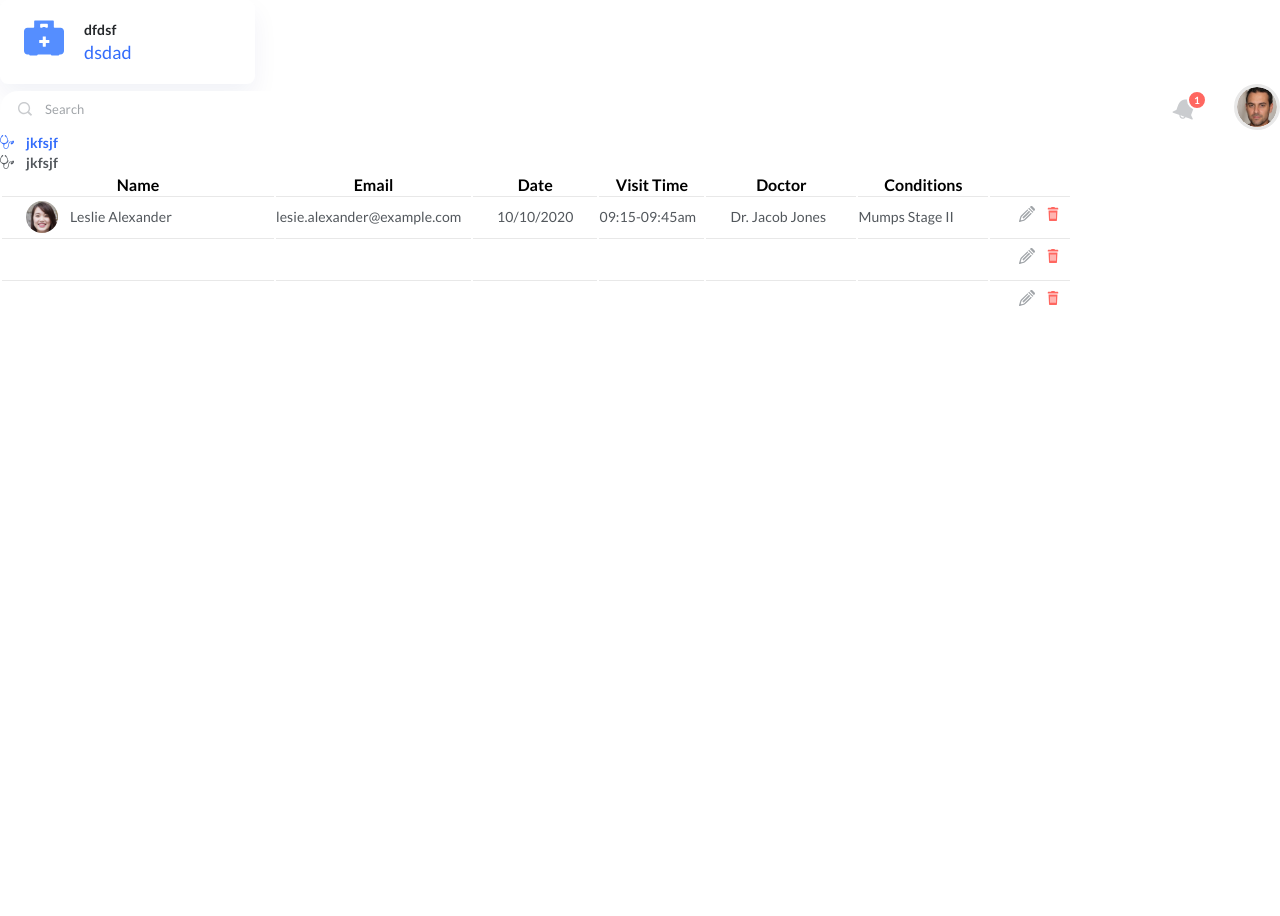
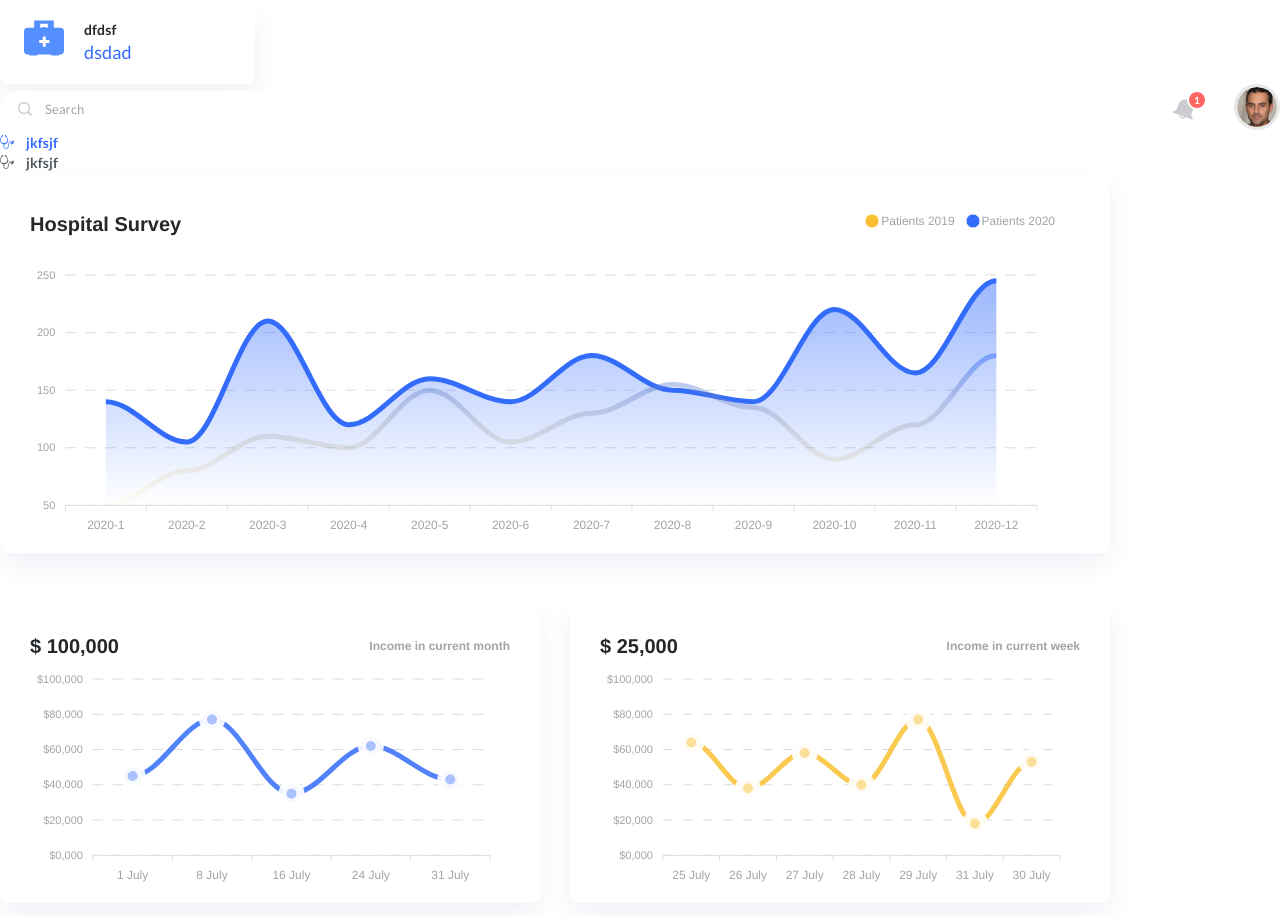
Before and after one commit to alyonavolk/healthcare, a React (Create React App) app: page / in a window 1280 px wide. Before the commit the page ends 800 px from the top, so only its background shows below. Built offline with nearby package versions, Linux system fonts and the light colour scheme.

Commit message:
Создание графиков с помощью библиотеки ApexChart

```diff
--- a/package.json
+++ b/package.json
@@ -6,8 +6,10 @@
     "@testing-library/jest-dom": "^5.16.5",
     "@testing-library/react": "^13.4.0",
     "@testing-library/user-event": "^13.5.0",
+    "apexcharts": "^3.36.3",
     "classnames": "^2.3.2",
     "react": "^18.2.0",
+    "react-apexcharts": "^1.4.0",
     "react-dom": "^18.2.0",
     "react-router-dom": "^5.3.3",
     "react-scripts": "5.0.1",
--- /dev/null
+++ b/src/components/Dashboard/Dashboard.js
@@ -0,0 +1,31 @@
+import React from 'react';
+import './Dashboard.scss';
+import MoneyChart from '../UI/moneyChart/moneyChart';
+import SurveyChart from '../UI/surveyChart/surveyChart';
+
+const Dashboard = () => {
+    const dataMonth = [45, 77, 35, 62, 43];
+    const xMonth = ['1 July', '8 July', '16 July', '24 July', '31 July'];
+    const dataWeek = [64, 38, 58, 40, 77, 18, 53];
+    const xWeek = ['25 July', '26 July', '27 July', '28 July', '29 July', '31 July', '30 July'];
+
+    return (
+        <div className='dashboard'>
+            <div className='dashboard__chart'>
+                <div className='dashboard__chart_up'>
+                    <SurveyChart/>
+                </div>
+                <div className='dashboard__chart_down'>
+                    <MoneyChart data={dataMonth} xCategories={xMonth}
+                    title='$ 100,000' subtitle='Income in current month'
+                    optColor='#336CFB' markColor='#A9C1FD' />
+                    <MoneyChart data={dataWeek} xCategories={xWeek}
+                    title='$ 25,000' subtitle='Income in current week'
+                    optColor='#FAC032' markColor='#FCDF98' />
+                </div>
+            </div>
+        </div>
+    );
+};
+
+export default Dashboard;
--- /dev/null
+++ b/src/components/Dashboard/Dashboard.scss
@@ -0,0 +1,15 @@
+@import '../../style/variables.scss';
+
+.dashboard{
+    max-width: 1110px;
+    &__chart{
+        display: flex;
+        flex-direction: column;
+        gap: 50px;
+        &_down{
+            display: flex;
+            flex-wrap: wrap;
+            gap: 30px;
+        }
+    }
+}
--- /dev/null
+++ b/src/components/UI/moneyChart/moneyChart.js
@@ -0,0 +1,102 @@
+import React from 'react';
+import Chart from 'react-apexcharts';
+import './moneyChart.scss';
+
+class MoneyChart extends React.Component {
+    constructor(props) {
+      super(props);
+
+      this.state = {
+        series: [{
+            name: "Money",
+            data: props.data
+        }],
+        options: {
+          chart: {
+            type: 'line',
+            stacked: false,
+            height: '300px',
+            width: '550px',
+            foreColor: '#A0A4A8',
+            zoom: {
+              type: 'x',
+              enabled: true,
+              autoScaleYaxis: true
+            },
+            toolbar: {
+                show: false
+            },
+            selection: {
+                yaxis: {
+                    min: 1,
+                    max: 100
+                }
+            }
+          },
+          dataLabels: {
+            enabled: false
+          },
+          stroke: {
+            curve: 'smooth'
+          },
+          markers: {
+            size: 9,
+            colors: props.markColor,
+            strokeWidth: 8
+          },
+          colors: [props.optColor],
+          title: {
+            text: props.title,
+            align: 'left',
+            margin: 20,
+            style: {
+                fontSize:  '20px',
+                fontWeight:  700,
+                color:  '#25282B'
+            }
+          },
+          subtitle: {
+            text: props.subtitle,
+            align: 'right',
+            margin: -30,
+            style: {
+                fontSize:  '12px',
+                fontWeight:  700,
+                color:  '#A0A4A8'
+            }
+          },
+          grid: {
+            strokeDashArray: 10,
+            borderColor: '#D7DBDE',
+          },
+          xaxis: {
+            categories: props.xCategories,
+            tickPlacement: 'between'
+          },
+          yaxis: {
+            labels: {
+              formatter: function (value) {
+                return "$" + value + ',000';
+              }
+            },
+            decimalsInFloat: 1,
+            tickAmount: 5,
+            min: 0,
+            max: 100,
+            range: 20
+          },
+        },
+
+
+      };
+    }
+    render() {
+      return (
+        <div id="chart" className='chart__money'>
+            <Chart options={this.state.options} series={this.state.series} type="line" height={270} width={500} />
+        </div>
+      );
+    }
+  }
+
+export default MoneyChart;
--- /dev/null
+++ b/src/components/UI/moneyChart/moneyChart.scss
@@ -0,0 +1,11 @@
+@import '../../../style/variables.scss';
+
+.chart__money{
+    cursor: pointer;
+    max-width: 100%;
+    max-height: 300px;
+    padding: 20px;
+    background: $white-color;
+    box-shadow: 0px 12px 26px rgba(16, 30, 115, 0.06);
+    border-radius: 8px;
+}
--- /dev/null
+++ b/src/components/UI/surveyChart/surveyChart.js
@@ -0,0 +1,99 @@
+import React from 'react';
+import Chart from 'react-apexcharts';
+import './surveyChart.scss';
+
+class SurveyChart extends React.Component {
+    constructor(props) {
+      super(props);
+
+      this.state = {
+        series: [{
+            name: "Patients 2019",
+            type: 'line',
+            data: [50, 80, 110, 100, 150, 105, 130, 155, 135, 90, 120, 180]
+        },{
+            name: "Patients 2020",
+            type: 'area',
+            data: [140, 105, 210, 120, 160, 140, 180, 150, 140, 220, 165, 245]
+        }],
+        options: {
+          chart: {
+            type: 'line',
+            stacked: false,
+            height: '300px',
+            width: '550px',
+            foreColor: '#A0A4A8',
+            zoom: {
+              type: 'x',
+              enabled: true,
+              autoScaleYaxis: true
+            },
+            toolbar: {
+                show: false
+            }
+          },
+          dataLabels: {
+            enabled: false
+          },
+          stroke: {
+            curve: 'smooth'
+          },
+          markers: {
+            size: 0,
+            hover: {
+                sizeOffset: 4,
+                color: '#FFFFFF'
+            }
+          },
+          colors: ['#FAC032', '#336CFB'],
+          fill: {
+            type:'gradient',
+            gradient:  {
+                type: 'vertical',
+                gradientToColors: ['rgba(51, 108, 251, 0.2)', 'rgba(51, 108, 251, 0.02)'],
+                shadeIntensity: 1,
+                opacityFrom: 0.7,
+                stops: [0, 100]
+            }
+          },
+          title: {
+            text: 'Hospital Survey',
+            align: 'left',
+            offsetY: 15,
+            style: {
+                fontSize:  '20px',
+                fontWeight:  700,
+                color:  '#25282B'
+            }
+          },
+          legend: {
+            position: 'top',
+            horizontalAlign: 'right',
+            offsetY: -30,
+            tooltipHoverFormatter: function(val, opts) {
+              return val + ' - ' + opts.w.globals.series[opts.seriesIndex][opts.dataPointIndex] + ''
+            }
+          },
+          grid: {
+            strokeDashArray: 10,
+            borderColor: '#D7DBDE',
+          },
+          xaxis: {
+            categories: ['2020-1', '2020-2', '2020-3', '2020-4', '2020-5', '2020-6', '2020-7', '2020-8', '2020-9', '2020-10', '2020-11', '2020-12'],
+            tickPlacement: 'between'
+          },
+        },
+
+
+      };
+    }
+    render() {
+      return (
+        <div id="chart" className='chart__survey'>
+            <Chart options={this.state.options} series={this.state.series} height={350} width={1050} />
+        </div>
+      );
+    }
+  }
+
+export default SurveyChart;
--- /dev/null
+++ b/src/components/UI/surveyChart/surveyChart.scss
@@ -0,0 +1,14 @@
+@import '../../../style/variables.scss';
+
+.chart__survey{
+    cursor: pointer;
+    max-width: 100%;
+    max-height: 380px;
+    padding: 20px;
+    background: $white-color;
+    box-shadow: 0px 12px 26px rgba(16, 30, 115, 0.06);
+    border-radius: 8px;
+    &__marker{
+        border-radius: 0;
+    }
+}
--- a/src/components/app/App.js
+++ b/src/components/app/App.js
@@ -2,12 +2,13 @@ import './App.scss';
 import { BrowserRouter as Router, Route, Switch } from 'react-router-dom';
 import Card from '../UI/card/card';
 import Search from '../search/search';
-import client from '../../resources/img/client.svg';
 import bag from '../../resources/img/bag.svg';
 import AsideItem from '../UI/asideItem/asideItem';
 import Table from '../table/table';
+import Dashboard from '../Dashboard/Dashboard';
 
 function App() {
+
   return (
     <Router>
       <div className="App">
@@ -17,7 +18,7 @@ function App() {
             <Search />
             <AsideItem font='appointments' link='/'>jkfsjf</AsideItem>
             <AsideItem font='appointments' link='/kdsd'>jkfsjf</AsideItem>
-            <Table />
+            <Dashboard />
           </Route>
         </Switch>
       </div>
```
Also changed, not shown: 1 other file (tests, documents, lock files or other folders).
